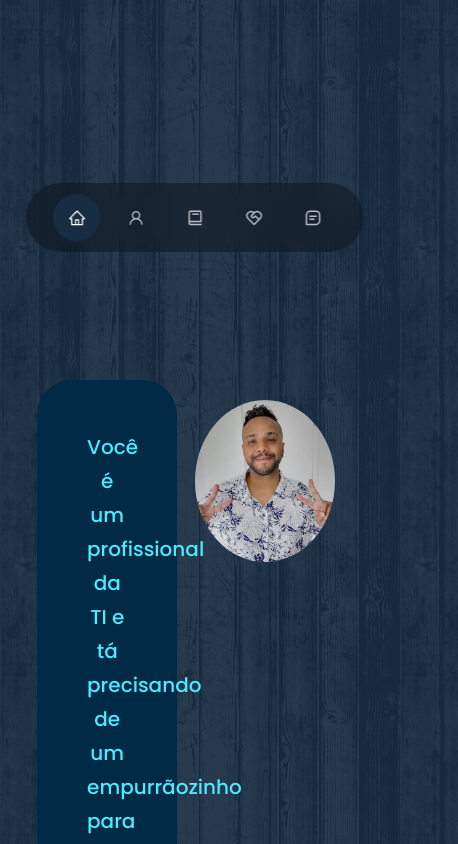
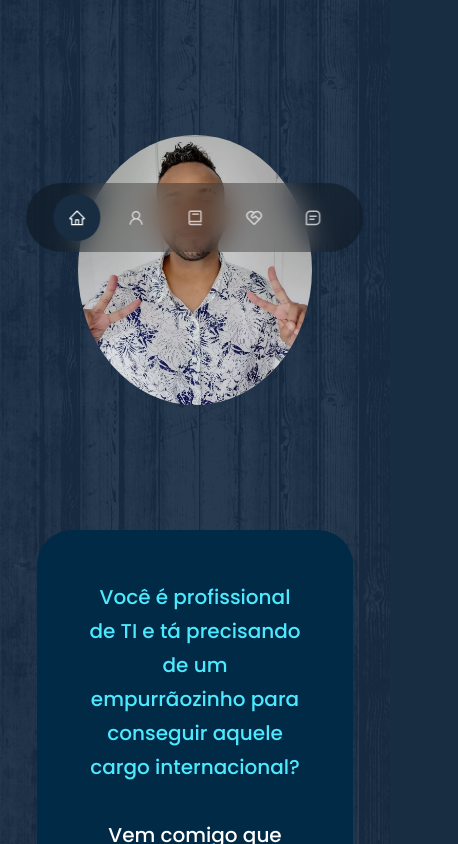
Before and after one commit to joao-pillon/lf-app, a React (Create React App) app: page / in a window 390 px wide. Shown: the part 560-1404 px from the top of the page, 458 px wide, since content can reach past the window. Built offline with nearby package versions, Linux system fonts and the light colour scheme.

Commit message:
feat: implemented mobile dimension

```diff
--- a/src/components/contact/Contact.jsx
+++ b/src/components/contact/Contact.jsx
@@ -36,8 +36,8 @@ const Contact = () => {
           <article className="contact__option">
             <MdOutlineEmail className="contact__option-icon" />
             <h4>Email</h4>
-            <h5>luisfelipeclemente@hotmail.com</h5>
-            <a href="luisfelipeclemente@hotmail.com">Envie um email</a>
+            <h5>luisfelipeoclemente@gmail.com</h5>
+            <a href="luisfelipeoclemente@gmail.com">Envie um email</a>
           </article>
         </div>
         <form ref={formRef} onSubmit={handleSubmit}>
--- a/src/components/contact/contact.css
+++ b/src/components/contact/contact.css
@@ -77,7 +77,7 @@ textarea {
     }
 }
 
-@media screen and (max-width: 600px){
+@media screen and (max-width: 768px){
     .container.contact__container {
         width: var(--container-width-sm);
     }
--- a/src/components/footer/footer.css
+++ b/src/components/footer/footer.css
@@ -52,7 +52,7 @@ footer a {
     color: var(--color-bg);
 }
 
-@media screen and (max-width: 600px){
+@media screen and (max-width: 768px){
     .permalinks {
         flex-direction: column;
         gap: 1.5rem;
--- a/src/components/header/header.css
+++ b/src/components/header/header.css
@@ -58,7 +58,7 @@ h5{
   }
 }
 
-@media screen and (max-width: 600px){
+@media screen and (max-width:768px){
   header {
     height: 100vh;
   }
--- a/src/components/how-it-works/index.css
+++ b/src/components/how-it-works/index.css
@@ -21,3 +21,10 @@
 
     border-radius:2rem;
 }
+
+@media screen and (max-width:768px){
+    p {font-size:15px;}
+    .obj{
+        gap: 5%;
+        grid-template-columns: none;}
+}
--- a/src/components/intro/intro.css
+++ b/src/components/intro/intro.css
@@ -84,7 +84,7 @@
     }
 }
 
-@media screen and (max-width: 600px){
+@media screen and (max-width: 768px){
     .about__me {
         width: 65%;
         margin: 0rem auto 3rem;
@@ -100,6 +100,9 @@
     }
 
     .about__content p {
+        font-size:15px;
         margin: 1.5rem 0;
     }
+
+
 }
--- a/src/components/prices/index.css
+++ b/src/components/prices/index.css
@@ -48,11 +48,6 @@ gap: 20%;
     cursor: default;
 }
 
-.price__icon {
-    color: var(--color-primary);
-    font-size: 1.5rem;
-    margin-bottom: 1rem;
-}
 
 .price__card h5 {
     font-size: 1.2rem;
@@ -65,3 +60,27 @@ gap: 20%;
     font-size: 1rem;
     color: var(--color-light);
 }
+
+
+@media screen and (max-width: 768px){
+    .container-price{
+        gap: 5%;
+        grid-template-columns: none;
+
+        }
+
+.price__cards {
+    grid-template-columns: none;
+    }
+    .price__card h5 {
+        font-size: 1.0rem;
+        color: white;
+    }
+    .price__card p {
+        font-size: 0.9rem;
+    }
+    .price__card small {
+        font-size: 0.8rem;
+        color: var(--color-light);
+    }
+}
--- a/src/components/why-me/index.jsx
+++ b/src/components/why-me/index.jsx
@@ -8,7 +8,7 @@ const WhyMe = () => {
       <div className="container">
         <div className="header">
           <h3>
-            Você é um profissional da TI e tá precisando de um empurrãozinho
+            Você é profissional de TI e tá precisando de um empurrãozinho
             para conseguir aquele cargo internacional?<br></br>
             <br></br>
           </h3>
--- a/src/components/why-me/why-me.css
+++ b/src/components/why-me/why-me.css
@@ -53,3 +53,50 @@
     line-height: 1.7;
     text-align: justify;
 }
+
+
+@media screen and (max-width: 768px){
+  #why-me .container .header{
+  }
+  .header {
+    margin-left: 5%;
+    margin-right:5%;
+    margin-top:150px;
+    padding-top:50px;
+    padding-bottom:0px;
+  }
+#why-me .container{
+    display:grid;
+    grid-template-columns: none;
+    grid-template-rows:50% 50%;
+
+}
+
+#why-me .img img{
+  position:absolute;
+  top:80%;
+  left:35%;
+  margin-top: 20px;
+  width: 250px;
+  border-radius: 50%;
+}
+
+#why-me .container-text{
+margin-top:150px;
+
+}
+}
+
+@media screen and (max-width: 475px){
+
+  #why-me .img img{
+    position:absolute;
+    top:80%;
+    left:20%;
+    margin-top: 20px;
+    width: 60%;
+    border-radius: 50%;
+  }
+
+
+}
--- a/src/index.css
+++ b/src/index.css
@@ -131,6 +131,9 @@ img {
     width: var(--container-width-sm);
   }
 
+  section {
+    margin-top: 6rem;
+  }
   section > h2 {
     margin-bottom: 2rem;
   }
```
